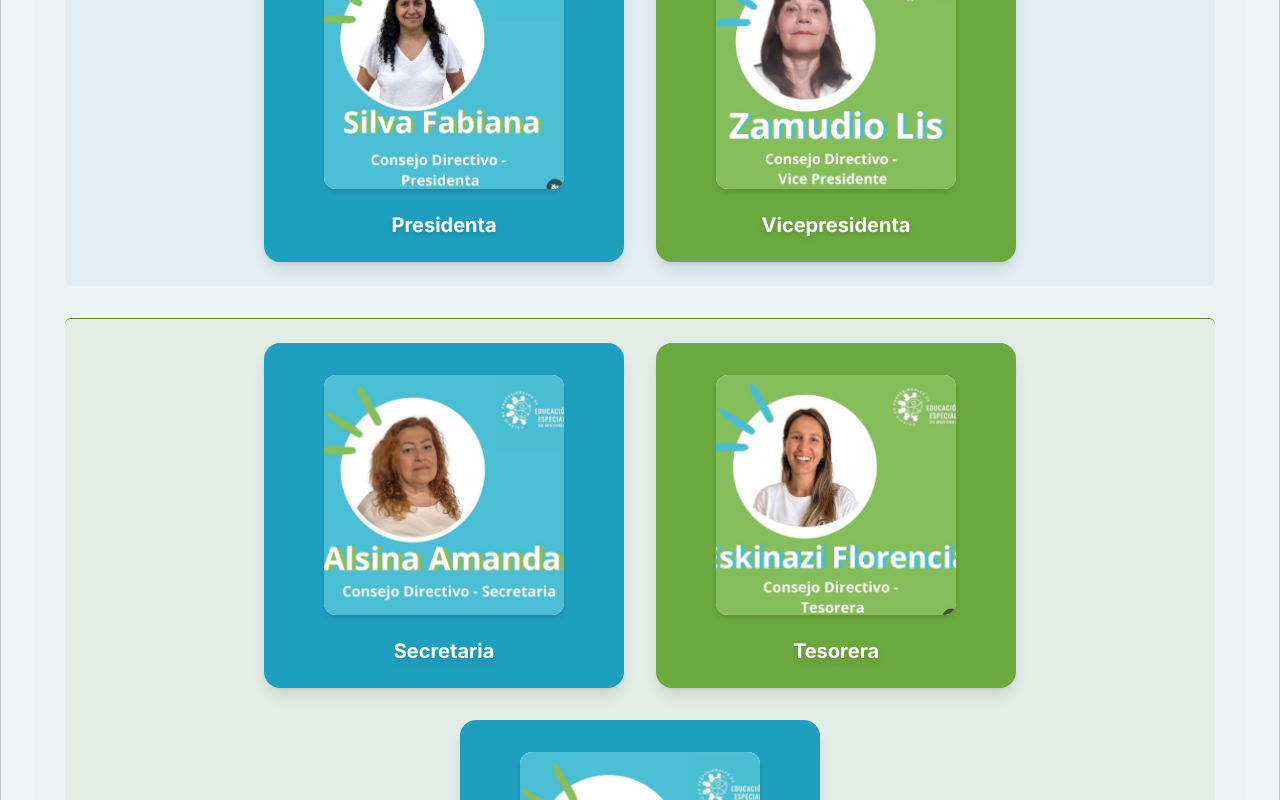
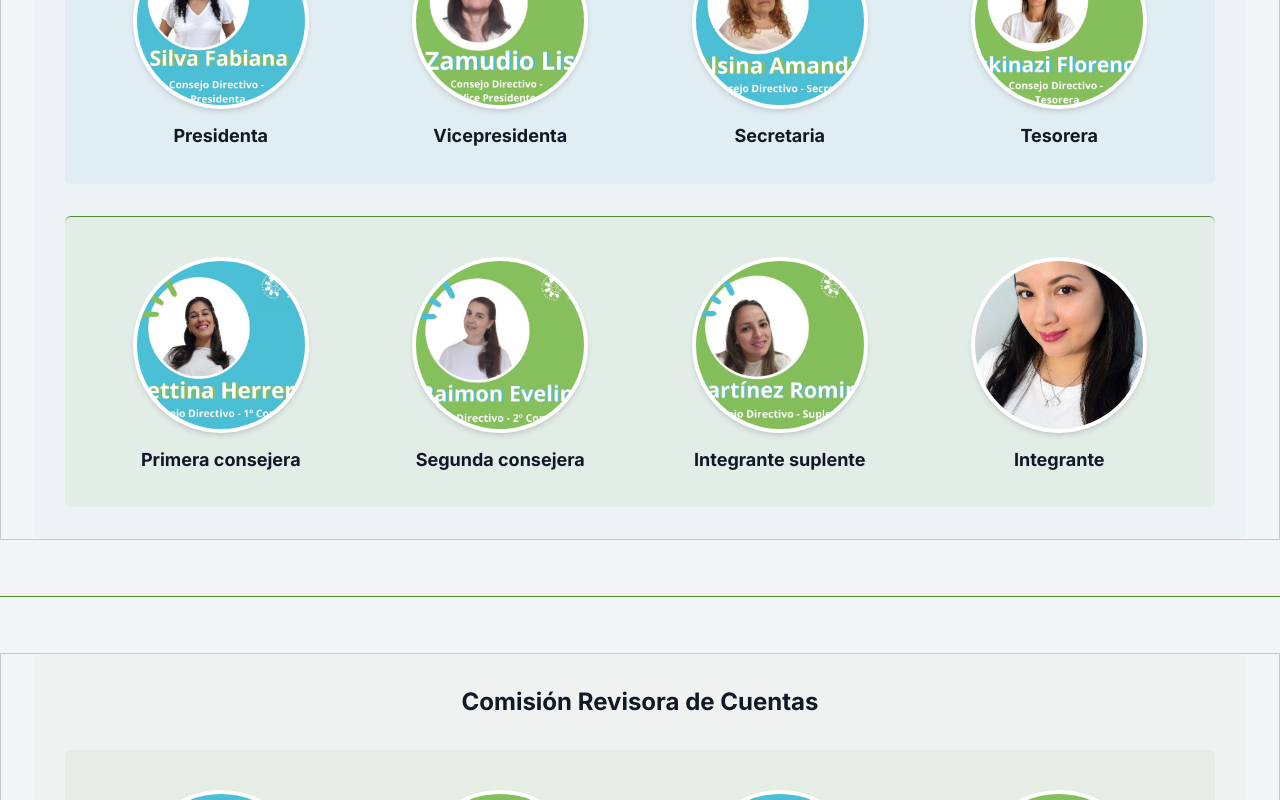
Before and after one commit to alfildigital/front, a React (Vite) app: page /nosotros in a window 1280 px wide. Shown: the part 400-1200 px from the top of the page. Built offline with nearby package versions, Linux system fonts and the light colour scheme.

Commit message:
nosotros

```diff
--- a/src/components/common/ComisionCard.tsx
+++ b/src/components/common/ComisionCard.tsx
@@ -21,7 +21,7 @@ export function ComisionCard({ name, role, image, bgcolor, subtitle }: ComisionC
     : 'bg-primary-400';
 
   return (
-    <article className={`relative flex w-full max-w-[360px] flex-col items-center overflow-hidden rounded-2xl p-6 text-center shadow-lg transition-transform duration-300 hover:-translate-y-2 ${bgColorClass}`}>
+    <article className={`relative flex w-full max-w-[300px] flex-col items-center overflow-hidden rounded-3xl p-5 text-center shadow-lg transition-transform duration-300 hover:-translate-y-2 ${bgColorClass}`}>
 
         //Detalles decorativos (simulando los trazos verdes de la imagen)
 
@@ -77,20 +77,15 @@ import { Users } from 'lucide-react';
 interface ComisionCardProps {
   role: string;
   image?: string;
-  bgcolor: 'primary' | 'secondary';
   subtitle?: string;
 }
 
-export function ComisionCard({ role, image, bgcolor, subtitle }: ComisionCardProps) {
-  const bgColorClass = bgcolor === 'primary'
-    ? 'bg-primary-500'
-    : 'bg-secondary-500';
-
+export function ComisionCard({ role, image, subtitle }: ComisionCardProps) {
   return (
-    <article className={`relative flex w-full max-w-[360px] flex-col items-center overflow-hidden rounded-2xl p-6 text-center shadow-lg transition-transform duration-300 hover:-translate-y-2 ${bgColorClass}`}>
+    <article className="relative flex w-full min-w-0 flex-col items-center p-3 text-center">
 
       {/* Contenedor de la Imagen*/}
-      <div className="relative mb-4 mt-2 h-60 w-60 overflow-hidden rounded-xl bg-white shadow-md">
+      <div className="relative mb-3 mt-1 h-44 w-44 overflow-hidden rounded-full border-4 border-white bg-white shadow-md">
         {image ? (
           <img
             src={`/comision_directiva/${image}`}
@@ -108,13 +103,13 @@ export function ComisionCard({ role, image, bgcolor, subtitle }: ComisionCardPro
       </div>
 
       {/* Texto - Solo Rol y Subtítulo */}
-      <div className="z-10 mt-2 flex flex-col gap-1">
-        <h3 className="text-xl font-bold leading-tight text-white drop-shadow-md">
+      <div className="z-10 mt-1 flex flex-col gap-1">
+        <h3 className="text-lg font-bold leading-tight text-gray-900 dark:text-gray-100">
           {role}
         </h3>
 
         {subtitle && (
-          <span className="text-sm font-medium text-white/90 bg-black/20 px-2 py-0.5 rounded-full inline-block mx-auto">
+          <span className="mx-auto inline-block rounded-full bg-gray-200 px-2 py-0.5 text-sm font-medium text-gray-700 dark:bg-gray-700 dark:text-gray-200">
             {subtitle}
           </span>
         )}
--- a/src/pages/Nosotros/index.tsx
+++ b/src/pages/Nosotros/index.tsx
@@ -221,61 +221,54 @@ interface Member {
   role: string;
   image?: string;
   subtitle?: string; // Para "Suplente", "Titular", etc.
-  bgcolor?: 'primary' | 'secondary'; // Para alternar colores
 }
 
 const boardGroups: Member[][] = [
   [
-    { name: 'María González', role: 'Presidenta', image: 'presidenta.jpeg', bgcolor: 'primary' },
-    { name: 'Ana Martínez', role: 'Vicepresidenta', image: 'vicepresidenta.jpeg', bgcolor: 'secondary' },
+    { name: 'María González', role: 'Presidenta', image: 'presidenta.jpeg' },
+    { name: 'Ana Martínez', role: 'Vicepresidenta', image: 'vicepresidenta.jpeg' },
+    { name: 'Laura Rodríguez', role: 'Secretaria', image: 'secretaria.jpeg' },
+    { name: 'Sofía López', role: 'Tesorera', image: 'tesorera.jpeg' },
   ],
   [
-    { name: 'Laura Rodríguez', role: 'Secretaria', image: 'secretaria.jpeg', bgcolor: 'primary' },
-    { name: 'Sofía López', role: 'Tesorera', image: 'tesorera.jpeg', bgcolor: 'secondary' },
-    { name: 'Carlos Ruiz', role: 'Primera consejera', image: 'primer_consejera.jpeg', bgcolor: 'primary' },
-  ],
-  [
-    { name: 'Marta Hernández', role: 'Segunda consejera', image: 'segunda_consejera.jpeg', bgcolor: 'secondary' },
-    { name: 'Javier Díaz', role: 'Integrante suplente', image: 'consejo_directivo_suplente.jpeg', bgcolor: 'primary' },
-    { name: 'Elena García', role: 'Integrante', image: 'presidenta_suplente.jpeg', bgcolor: 'secondary' },
+    { name: 'Carlos Ruiz', role: 'Primera consejera', image: 'primer_consejera.jpeg' },
+    { name: 'Marta Hernández', role: 'Segunda consejera', image: 'segunda_consejera.jpeg' },
+    { name: 'Javier Díaz', role: 'Integrante suplente', image: 'consejo_directivo_suplente.jpeg' },
+    { name: 'Elena García', role: 'Integrante', image: 'presidenta_suplente.jpeg' },
   ],
 ];
 
 const auditGroups: Member[][] = [
   [
-    { name: 'María González', role: 'Revisora de Cuentas', subtitle: 'Titular', image: 'revision_cuenta_titular.jpeg', bgcolor: 'primary' },
-    { name: 'Ana Martínez', role: 'Revisor de Cuentas', subtitle: 'Segundo Titular', image: 'revision_cuenta_segundo_titular.jpeg', bgcolor: 'secondary' },
-  ],
-  [
-    { name: 'Laura Rodríguez', role: 'Revisora de Cuentas', subtitle: 'Suplente', image: 'revision_cuenta_suplente.jpeg', bgcolor: 'primary' },
-    { name: 'Sofía López', role: 'Revisor de Cuentas', subtitle: 'Suplente', image: 'revision_cuenta_suplente_2.jpeg', bgcolor: 'secondary' },
+    { name: 'María González', role: 'Revisora de Cuentas', subtitle: 'Titular', image: 'revision_cuenta_titular.jpeg' },
+    { name: 'Ana Martínez', role: 'Revisor de Cuentas', subtitle: 'Segundo Titular', image: 'revision_cuenta_segundo_titular.jpeg' },
+    { name: 'Laura Rodríguez', role: 'Revisora de Cuentas', subtitle: 'Suplente', image: 'revision_cuenta_suplente.jpeg' },
+    { name: 'Sofía López', role: 'Revisor de Cuentas', subtitle: 'Suplente', image: 'revision_cuenta_suplente_2.jpeg' },
   ],
 ];
 
 const ethicsGroups: Member[][] = [
   [
-    { name: 'María González', role: 'Presidente', image: 'etica_disciplina_presidente.jpeg', bgcolor: 'primary' },
-    { name: 'Ana Martínez', role: 'Vicepresidente', image: 'etica_disciplina_vice_presidente.jpeg', bgcolor: 'secondary' },
-    { name: 'Laura Rodríguez', role: 'Secretaria', image: 'etica_disciplina_secretaria.jpeg', bgcolor: 'primary' },
+    { name: 'María González', role: 'Presidente', image: 'etica_disciplina_presidente.jpeg' },
+    { name: 'Ana Martínez', role: 'Vicepresidente', image: 'etica_disciplina_vice_presidente.jpeg' },
+    { name: 'Laura Rodríguez', role: 'Secretaria', image: 'etica_disciplina_secretaria.jpeg' },
+    { name: 'Marta Hernández', role: 'Titular', image: 'etica_disciplina_titular.jpeg' },
   ],
   [
-    { name: 'Marta Hernández', role: 'Titular', image: 'etica_disciplina_titular.jpeg', bgcolor: 'secondary' },
-    { name: 'Javier Díaz', role: 'Titular', image: 'etica_disciplina_titular_2.jpeg', bgcolor: 'primary' },
+    { name: 'Javier Díaz', role: 'Titular', image: 'etica_disciplina_titular_2.jpeg' },
   ],
 ];
 
 // Modificamos MemberGroup para usar ComisionCard
 function MemberGroup({ members }: { members: Member[] }) {
   return (
-    <div className="flex flex-wrap justify-center gap-8">
-      {members.map((member, index) => (
+    <div className="grid grid-cols-2 items-start gap-4 md:grid-cols-3 xl:grid-cols-4">
+      {members.map((member) => (
         <ComisionCard
-          key={`${member.role}-${member.image ?? index}`}
-          name={member.name}
+          key={`${member.role}-${member.image}`}
           role={member.role}
           image={member.image}
           subtitle={member.subtitle}
-          bgcolor={member.bgcolor || (index % 2 === 0 ? 'primary' : 'secondary')} // Fallback por si no se define
         />
       ))}
     </div>
```
